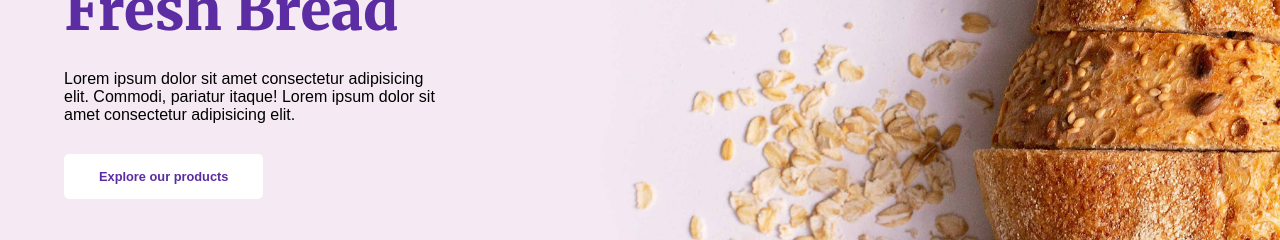
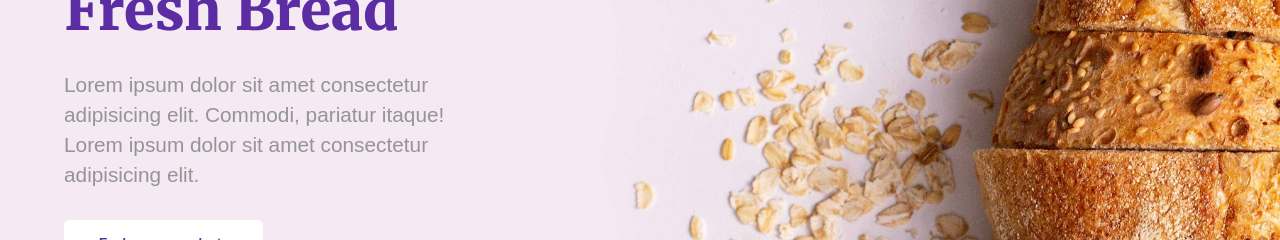
Before and after one commit to purpledev1337/proj-html-vuejs, a Vue app: page / in a window 1280 px wide. Shown: the part 452-692 px from the top of the page. Built offline with nearby package versions, Linux system fonts and the light colour scheme; the HTML template or start-up script is replaced by a standard one.

Commit message:
Fix: Header scss

```diff
--- a/src/components/Header.vue
+++ b/src/components/Header.vue
@@ -71,7 +71,7 @@ header {
 
     img {
       margin: 0 25px;
-      height: 85px;
+      height: 100px;
     }
 
     ul {
@@ -121,6 +121,12 @@ header {
       color: #5b2ca2;
       margin: 25px 0;
     }
+
+    p {
+      color: #959595;
+      font-size: 1.3em;
+      line-height: 30px;
+    }
   }
 }
 </style>
```
